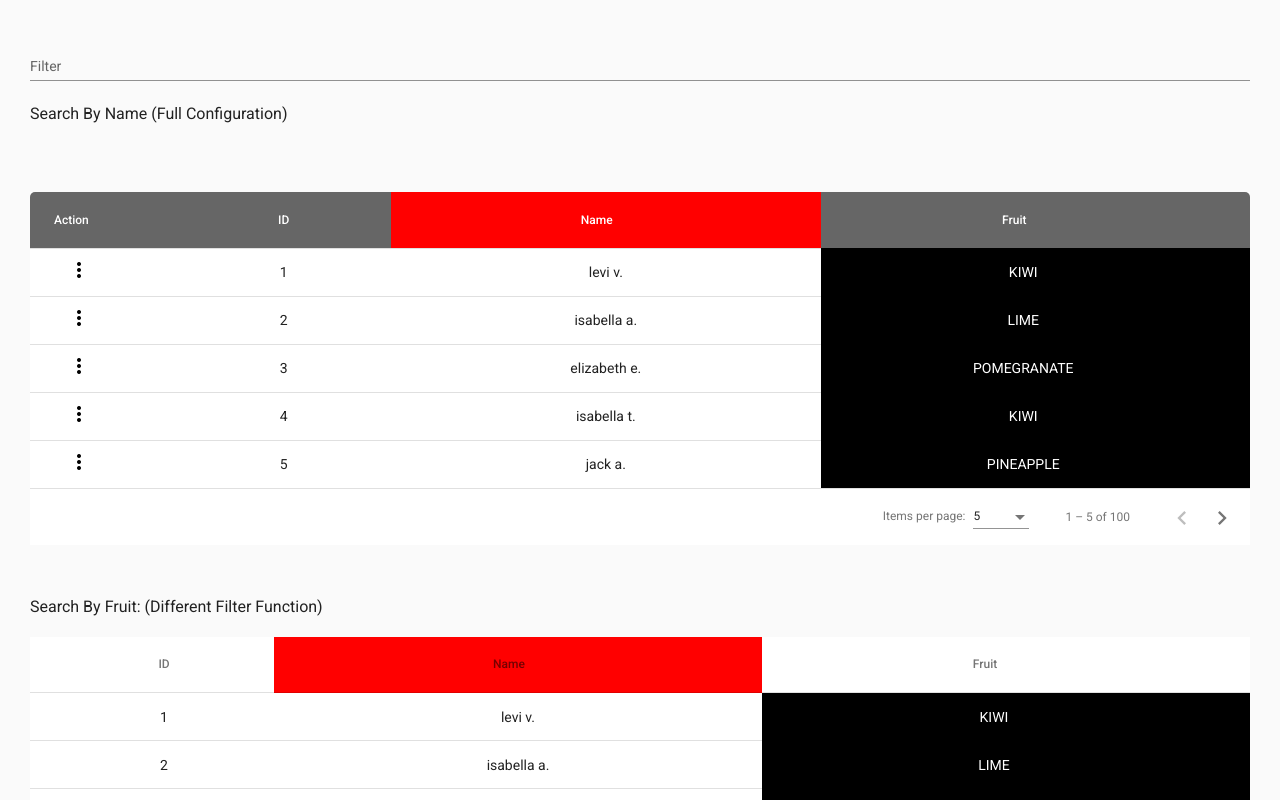
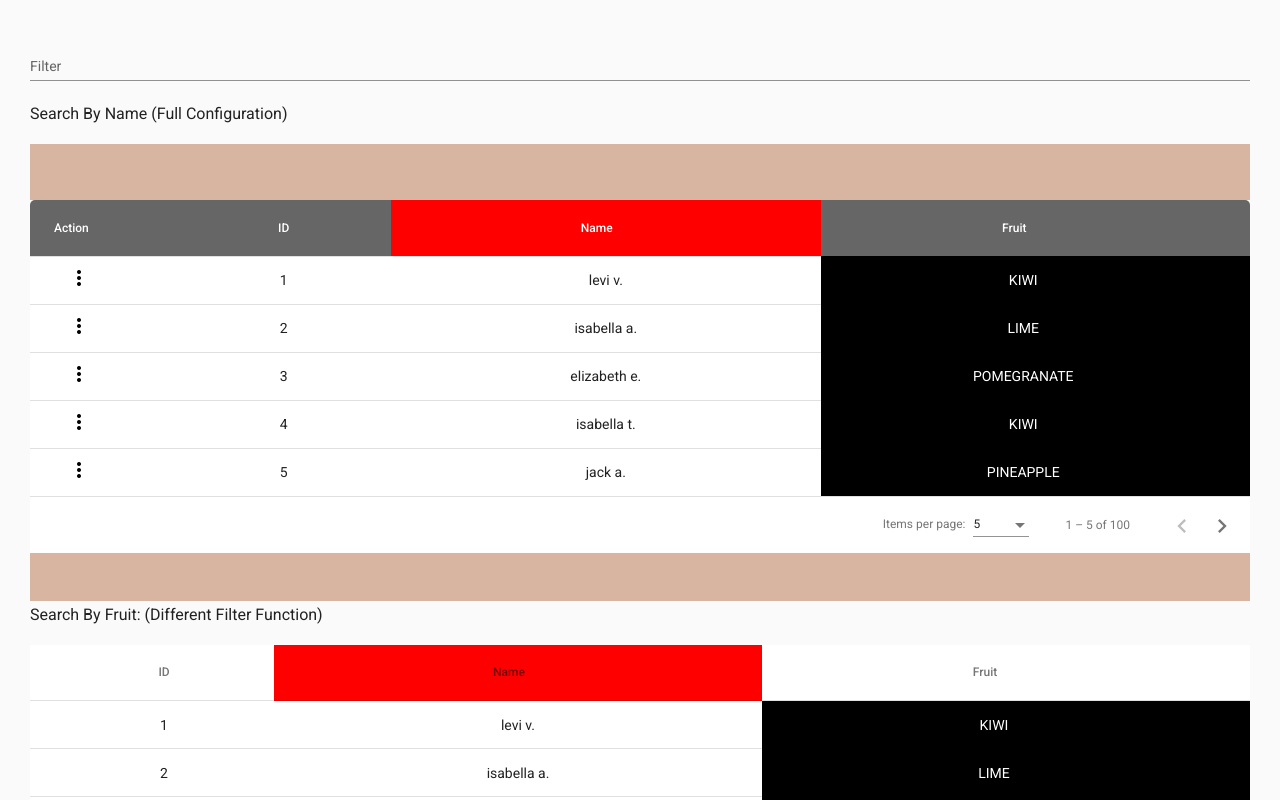
Before and after one commit to aamir12/Angular-Material-Table-Configurable, an Angular app: page / in a window 1280 px wide. Shown: the top 800 px of the page. Built offline with nearby package versions, Linux system fonts and the light colour scheme.

Commit message:
6 files modified

```diff
--- a/src/app/mat-table-list/mat-table-list.component.html
+++ b/src/app/mat-table-list/mat-table-list.component.html
@@ -1,5 +1,5 @@
-<div [ngClass]="tableClasses">
-  <div class="mat-table-container">
+<div [ngClass]="containerClasses">
+  <div class="mat-table-container" [ngClass]="tableContainerClasses">
     <table mat-table [dataSource]="dataSource" matSort>
       <ng-container matColumnDef="action" *ngIf="!!actionBtns">
         <th
--- a/src/app/mat-table-list/mat-table-list.component.ts
+++ b/src/app/mat-table-list/mat-table-list.component.ts
@@ -19,7 +19,8 @@ import { IActionBtnConfiguration, IColumn, Style } from '../model';
 export class MatTableListComponent<T> implements OnInit, AfterViewInit {
   @Input() data: T[] = [];
   @Input() filterValue: string = '';
-  @Input() tableClasses: string[] = [];
+  @Input() containerClasses: string[] = [];
+  @Input() tableContainerClasses: string[] = [];
   @Input() pageSize: number = 10;
   @Input() limitSizes: number[] = [5, 10, 25, 50, 100];
   @Input() columns: IColumn[] = [];
--- a/src/app/table-overview-example.css
+++ b/src/app/table-overview-example.css
@@ -15,3 +15,7 @@ th {
 .d-none {
   display: none;
 }
+
+:host ::ng-deep .custom-table {
+  background-color: rgb(216, 181, 161);
+}
--- a/src/app/table-overview-example.html
+++ b/src/app/table-overview-example.html
@@ -30,7 +30,8 @@
   [actionBtns]="actionBtns"
   [pageSize]="5"
   [limitSizes]="[5,10,50]"
-  [tableClasses]="['py-5']"
+  [containerClasses]="['py-5','custom-table']"
+  [tableContainerClasses]="['pt-2']"
 ></app-mat-table-list>
 
 <h3>Search By Fruit: (Different Filter Function)</h3>
--- a/src/app/table-overview-example.ts
+++ b/src/app/table-overview-example.ts
@@ -117,15 +117,15 @@ export class TableOverviewExample {
   }
 
   canView(row: IUserData) {
-    return false;
+    return true;
   }
 
   canEdit(row: IUserData) {
-    return false;
+    return true;
   }
 
   canDelete(row: IUserData) {
-    return false;
+    return true;
   }
 
   //Custom Sorting Function
```
Also changed, not shown: 1 other file (tests, documents, lock files or other folders).
